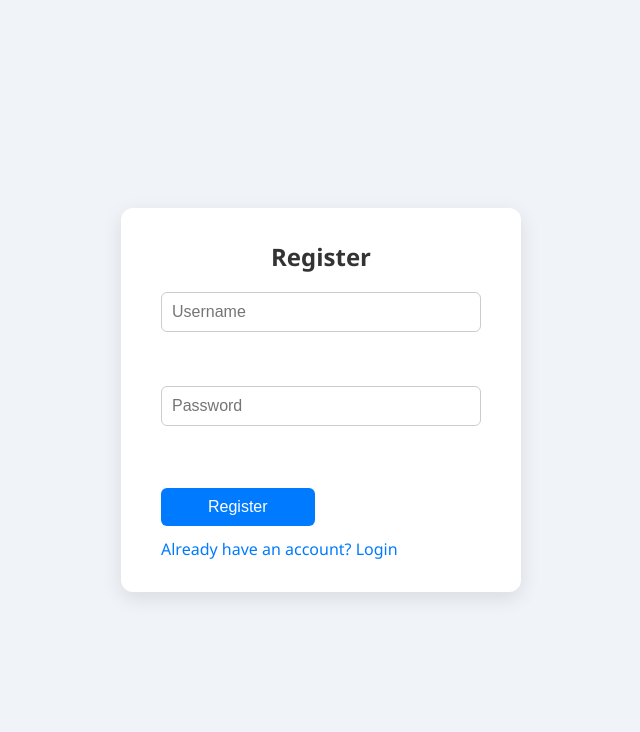
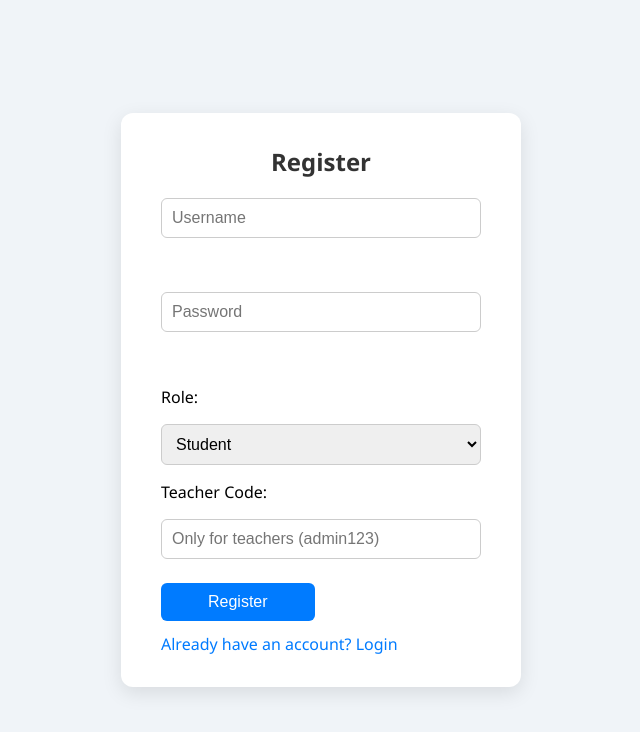
Before and after one commit to aarush323/school-event-planner, a Flask app: page /register in a window 1280 px wide. Shown: the top 732 px of the page, without its empty margins (319-959 px from the left). Run offline with Flask 3, Linux system fonts and the light colour scheme.

Commit message:
commit w admin

```diff
--- a/app.py
+++ b/app.py
@@ -25,13 +25,25 @@ def register():
     if request.method == 'POST':
         email = request.form['username']
         password = request.form['password'].encode('utf-8')
+        role=request.form['role']
+        teacher_code = request.form.get('teacher_code', '')
+
+        if role == 'teacher' and teacher_code != 'admin123':
+            flash("Invalid teacher code.")
+            return redirect('/register')
+
+        if User.query.filter_by(email=email).first():
+            flash("User already exists.")
+            return redirect('/register')
+
         hashed = bcrypt.hashpw(password, bcrypt.gensalt())
 
         if User.query.filter_by(email=email).first():
             flash("User already exists.")
             return redirect('/register')
 
-        new_user = User(email=email, password=hashed)
+        new_user = User(email=email, password=hashed, role=role)
+
         db.session.add(new_user)
         db.session.commit()
         flash("Registered successfully!")
@@ -47,6 +59,7 @@ def login():
     if request.method == 'POST':
         email = request.form['username']
         password = request.form['password'].encode('utf-8')
+
 
         user = User.query.filter_by(email=email).first()
         if user and bcrypt.checkpw(password, user.password):
@@ -91,6 +104,8 @@ def event_add():
 def dashboard():
     if 'user_id' not in session:
         return redirect('/login')
+
+    user = User.query.get(session['user_id'])
     events = Event.query.all()
     clubs = {club.id: club.name for club in Club.query.all()}
     interested_counts = {}
@@ -99,6 +114,7 @@ def dashboard():
         interested_counts[event.id] = count
     return render_template(
         'dashboard.html',
+        user=user,
         events=events,
         clubs=clubs,
         interested_counts=interested_counts
--- a/models.py
+++ b/models.py
@@ -5,6 +5,7 @@ class User(db.Model):
     id = db.Column(db.Integer, primary_key=True)
     email = db.Column(db.String, unique=True, nullable=False)
     password = db.Column(db.LargeBinary, nullable=False)
+    role=db.Column(db.String, nullable=False, default='student')
 
 class Club(db.Model):
     __tablename__ = 'clubs'
--- a/templates/dashboard.html
+++ b/templates/dashboard.html
@@ -7,8 +7,9 @@
 <body>
     <div class="container">
         <h2>Welcome to the Dashboard</h2>
-
+{%if user.role == 'teacher' %}
         <a href="{{ url_for('event_add') }}">+ Add Event</a> |
+        {% endif %}
         <a href="{{ url_for('logout') }}">Logout</a>
 
         <h3>Upcoming Events</h3>
--- a/templates/login.html
+++ b/templates/login.html
@@ -10,6 +10,7 @@
     <form method="POST">
       <input type="text" name="username" placeholder="Username" required /><br>
       <input type="password" name="password" placeholder="Password" required /><br>
+
       <button type="submit">Login</button>
     </form>
     <p><a href="/register">Don't have an account? Register</a></p>
--- a/templates/register.html
+++ b/templates/register.html
@@ -10,6 +10,16 @@
     <form method="POST">
       <input type="text" name="username" placeholder="Username" required /><br>
       <input type="password" name="password" placeholder="Password" required /><br>
+      <label>Role: </label>
+      <select name="role" required>
+      <option value ="student">Student</option>
+      <option value="teacher">College Admin</option>
+      </select>
+      <label>Teacher Code:</label>
+<input type="text" name="teacher_code" placeholder="Only for teachers (admin123)" />
+
+
+      </select>
       <button type="submit">Register</button>
     </form>
     <p><a href="/login">Already have an account? Login</a></p>
```
Also changed, not shown: instance/school_events.db.
